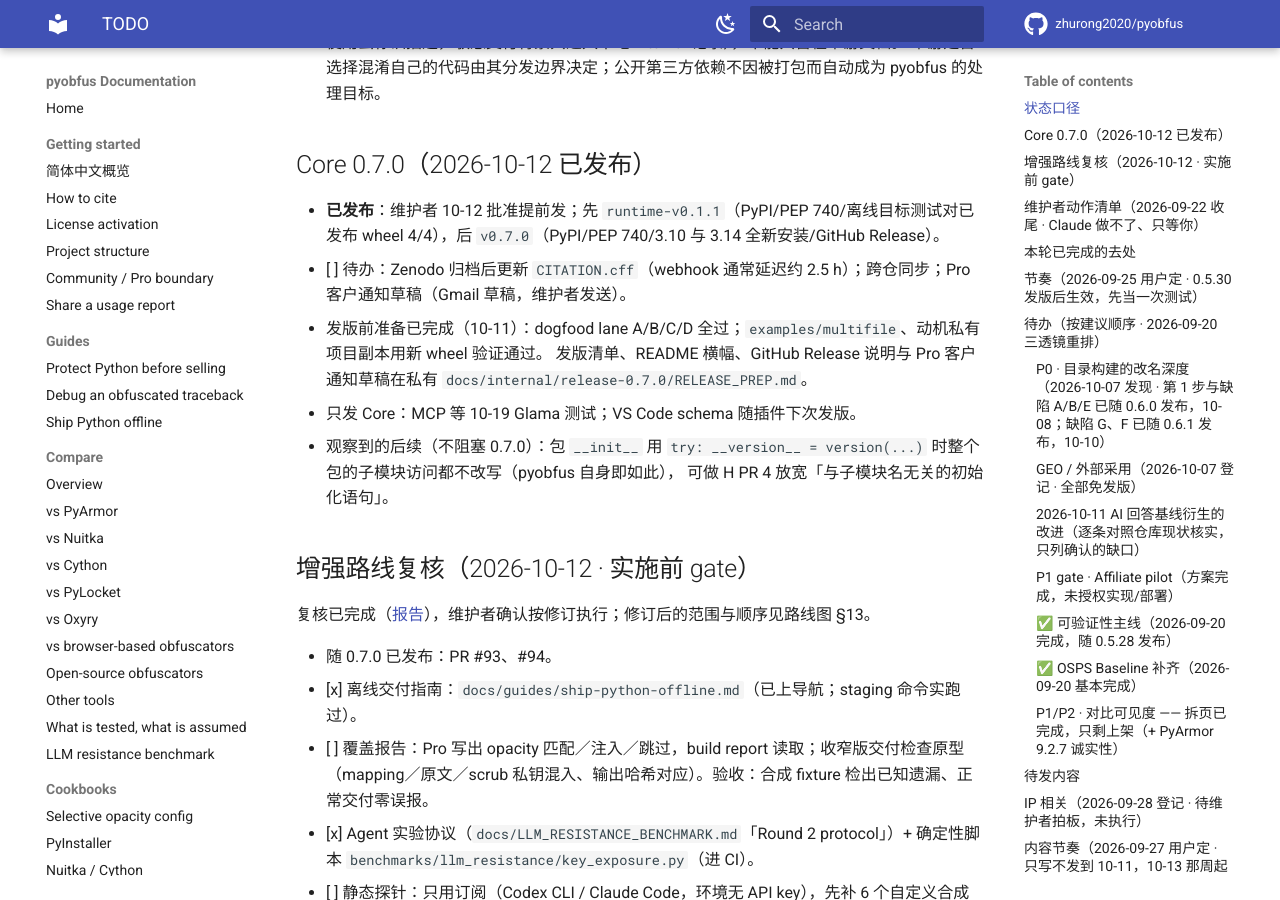
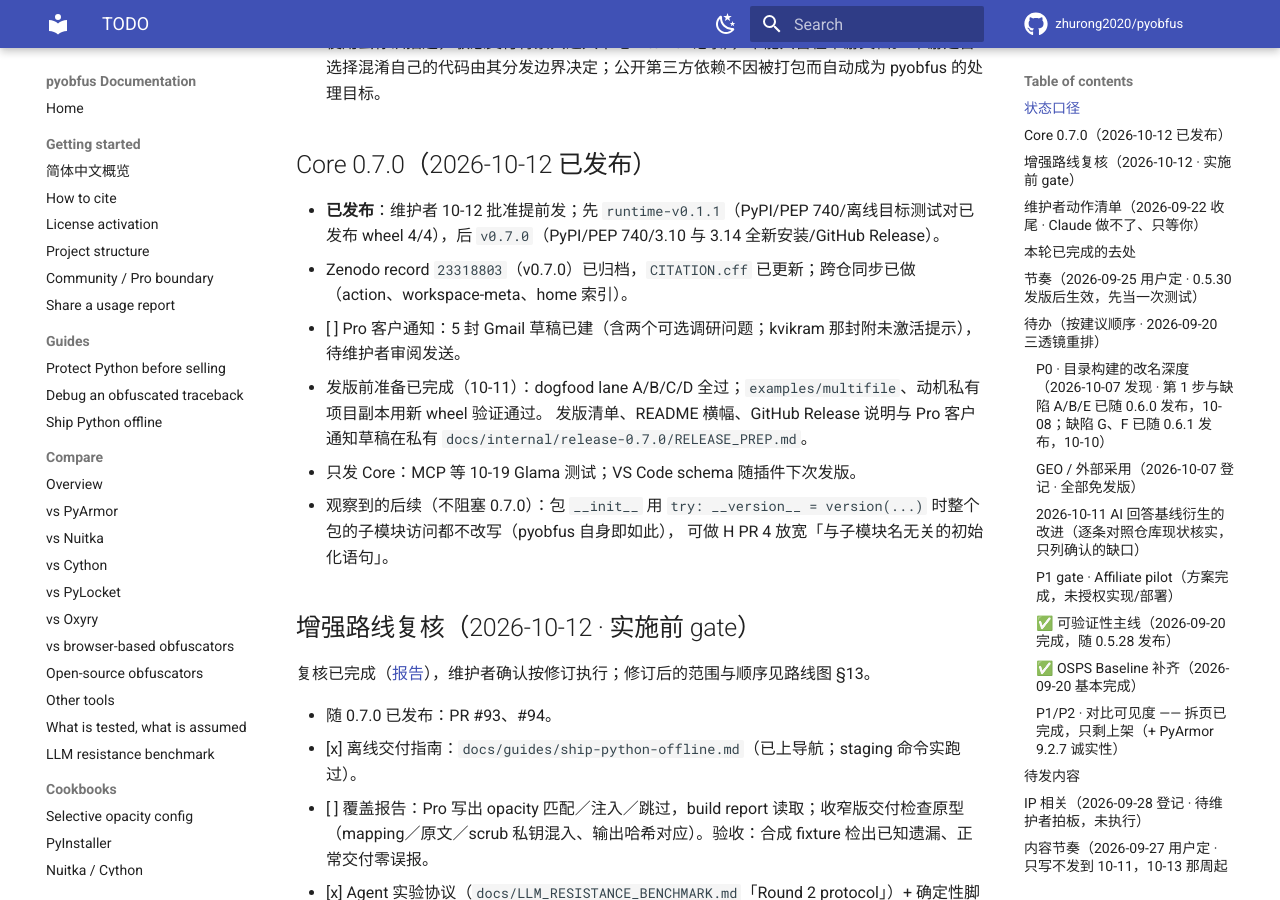
Before and after one commit to zhurong2020/pyobfus, an MkDocs documentation site: the page built from docs/TODO.md, in a window 1280 px wide and 900 px high, scrolled down 1399 px. Built offline with MkDocs 1.6.1 and Material for MkDocs 9.7.7, drawn with Linux system fonts in a browser that asks for light colours; comment, search, counter and statistics services are not loaded.

Commit message:
docs: record pyobfus 0.7.0 release (Zenodo 23318803)
Co-Authored-By: Claude Opus 5.5 <noreply@anthropic.com>

```diff
--- a/docs/TODO.md
+++ b/docs/TODO.md
@@ -32,7 +32,8 @@ Core `0.5.30` 是当前公开版本，已进入 10-25 前静默观察期；运
 ## Core 0.7.0（2026-10-12 已发布）
 
 - **已发布**：维护者 10-12 批准提前发；先 `runtime-v0.1.1`（PyPI/PEP 740/离线目标测试对已发布 wheel 4/4），后 `v0.7.0`（PyPI/PEP 740/3.10 与 3.14 全新安装/GitHub Release）。
-- [ ] 待办：Zenodo 归档后更新 `CITATION.cff`（webhook 通常延迟约 2.5 h）；跨仓同步；Pro 客户通知草稿（Gmail 草稿，维护者发送）。
+- Zenodo record `23318803`（v0.7.0）已归档，`CITATION.cff` 已更新；跨仓同步已做（action、workspace-meta、home 索引）。
+- [ ] Pro 客户通知：5 封 Gmail 草稿已建（含两个可选调研问题；kvikram 那封附未激活提示），待维护者审阅发送。
 - 发版前准备已完成（10-11）：dogfood lane A/B/C/D 全过；`examples/multifile`、动机私有项目副本用新 wheel 验证通过。
   发版清单、README 横幅、GitHub Release 说明与 Pro 客户通知草稿在私有 `docs/internal/release-0.7.0/RELEASE_PREP.md`。
 - 只发 Core：MCP 等 10-19 Glama 测试；VS Code schema 随插件下次发版。
```
Also changed, not shown: 1 other file.
